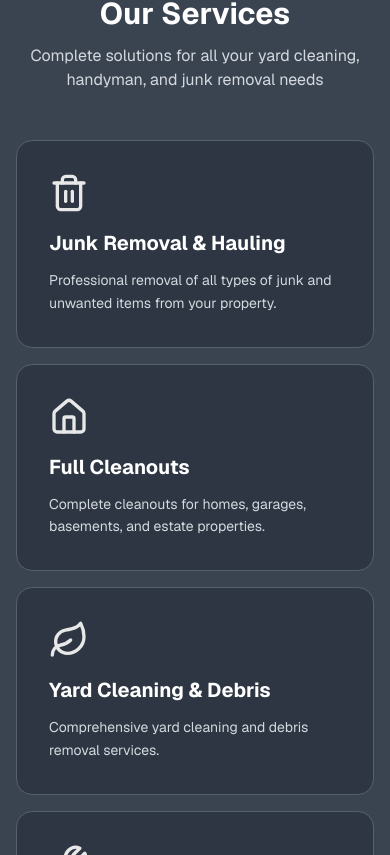
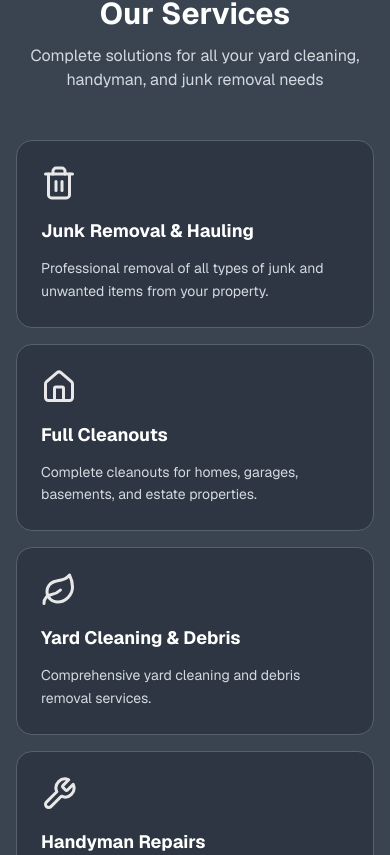
Before and after one commit to davisbryan595-lang/salinas, a Next.js app: page / in a window 390 px wide. Shown: the part 1009-1864 px from the top of the page. Built offline with nearby package versions, Linux system fonts and the light colour scheme.

Commit message:
completionId: cgen-4091610df9a34816a79e40cb400ca02c
cgen-4091610df9a34816a79e40cb400ca02c

```diff
--- a/components/services.tsx
+++ b/components/services.tsx
@@ -47,15 +47,15 @@ export default function Services() {
             return (
               <div
                 key={index}
-                className="group relative rounded-2xl p-8 hover:transition duration-300 transform hover:-translate-y-2 cursor-pointer border"
+                className="group relative rounded-2xl p-6 sm:p-8 hover:transition duration-300 transform hover:-translate-y-2 cursor-pointer border"
                 style={{ backgroundColor: "#2d3642", borderColor: "#556170" }}
                 onMouseEnter={(e) => (e.currentTarget.style.borderColor = "#e8e8e8")}
                 onMouseLeave={(e) => (e.currentTarget.style.borderColor = "#556170")}
               >
                 <div className="mb-4 group-hover:scale-110 transition" style={{ color: "#e8e8e8" }}>
-                  <Icon size={40} />
+                  <Icon size={36} className="sm:w-10 sm:h-10" />
                 </div>
-                <h3 className="text-xl font-bold text-white mb-3">{service.title}</h3>
+                <h3 className="text-lg sm:text-xl font-bold text-white mb-3">{service.title}</h3>
                 <p className="text-sm leading-relaxed" style={{ color: "#d4d9e0" }}>
                   {service.description}
                 </p>
```
